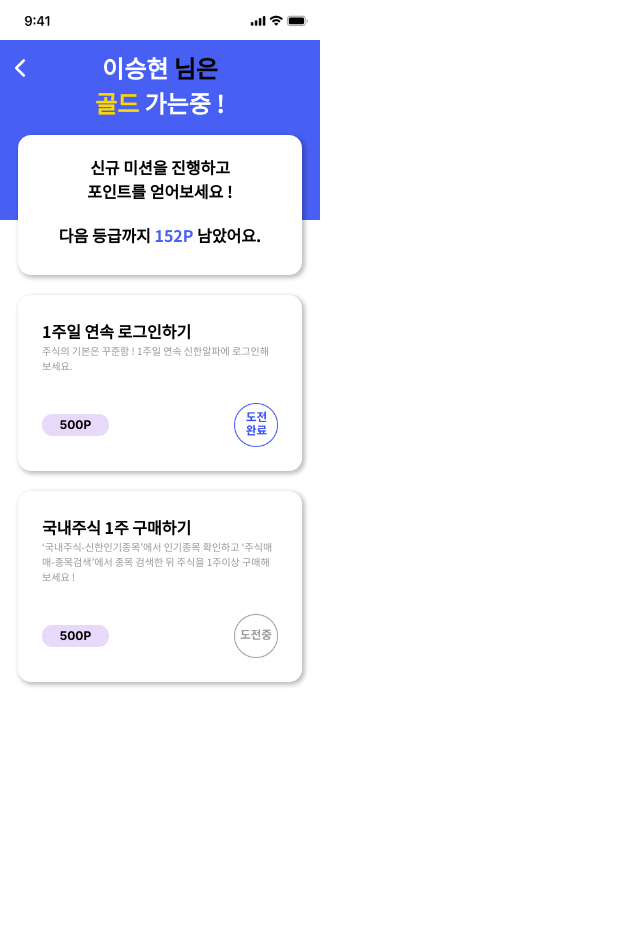
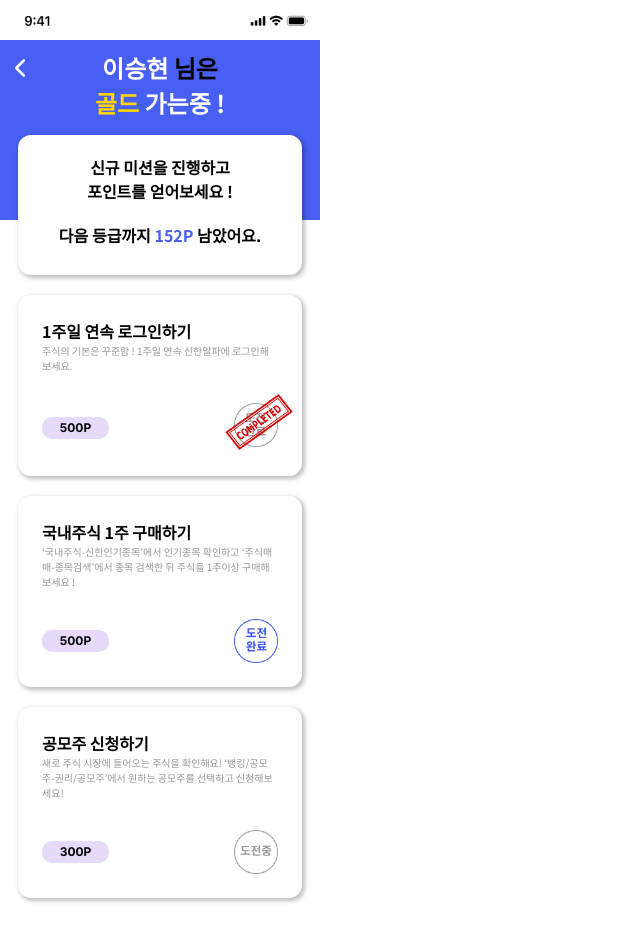
Before and after one commit to Team-SNKLCB/shinhan-alpha, a Vue app in the folder frontend/: page /mission in a window 1280 px wide. Shown: the whole page, without its empty margins (0-640 px from the left). Before the commit the page ends 800 px from the top, so only its background shows below. Built offline with nearby package versions, Linux system fonts and the light colour scheme.

Commit message:
chore: sync with team's repo

```diff
--- a/frontend/public/index.html
+++ b/frontend/public/index.html
@@ -18,7 +18,6 @@
             #app {
                 text-align: none;
                 width: 320px;
-                height: 667px;
                 font-family: "Noto Sans KR", sans-serif !important;
             }
         </style>
--- a/frontend/src/router/index.js
+++ b/frontend/src/router/index.js
@@ -6,6 +6,7 @@ import ModeTutorialView from "../views/ModeTutorialView.vue";
 import EasyMenuView from "../views/EasyMenuView.vue";
 import TierMainView from "../views/TierMainView.vue";
 import MissionView from "../views/MissionView.vue";
+import InviteFriendView from "../views/InviteFriendView.vue";
 const routes = [
     {
         path: "/about",
@@ -50,6 +51,11 @@ const routes = [
         name: "misson",
         component: MissionView,
     },
+    {
+        path: "/invite",
+        name: "invite",
+        component: InviteFriendView,
+    },
 ];
 
 const router = createRouter({
--- /dev/null
+++ b/frontend/src/views/InviteFriendView.vue
@@ -0,0 +1,14 @@
+<template>
+    <phone-header></phone-header>
+</template>
+
+<script>
+import PhoneHeader from "@/components/PhoneHeader.vue";
+export default {
+    components: {
+        PhoneHeader,
+    },
+};
+</script>
+
+<style></style>
--- a/frontend/src/views/MissionView.vue
+++ b/frontend/src/views/MissionView.vue
@@ -43,12 +43,18 @@ export default {
                     mission_title: "1주일 연속 로그인하기",
                     mission_info: "주식의 기본은 꾸준함 ! 1주일 연속 신한알파에 로그인해보세요.",
                     mission_point: 500,
-                    mission_flag: 2,
+                    mission_flag: 3,
                 },
                 {
                     mission_title: "국내주식 1주 구매하기",
                     mission_info: "‘국내주식-신한인기종목’에서 인기종목 확인하고 ‘주식매매-종목검색’에서 종목 검색한 뒤 주식을 1주이상 구매해보세요 !",
                     mission_point: 500,
+                    mission_flag: 2,
+                },
+                {
+                    mission_title: "공모주 신청하기",
+                    mission_info: "새로 주식 시장에 들어오는 주식을 확인해요! ‘뱅킹/공모주-권리/공모주’에서 원하는 공모주를 선택하고 신청해보세요!",
+                    mission_point: 300,
                     mission_flag: 1,
                 },
             ],
@@ -96,6 +102,7 @@ export default {
 
 #mission-div {
     margin-top: 75px;
+    margin-bottom: 30px;
     text-align: left;
 }
 
--- a/frontend/src/views/TierMainView.vue
+++ b/frontend/src/views/TierMainView.vue
@@ -17,7 +17,7 @@
             <router-link to="/mission"
                 ><div class="link-btn">내 자산 <br />확인하기</div></router-link
             >
-            <router-link to="/mission"
+            <router-link to="/invite_friend"
                 ><div class="link-btn">친구 <br />추천하기</div></router-link
             >
         </div>
```
